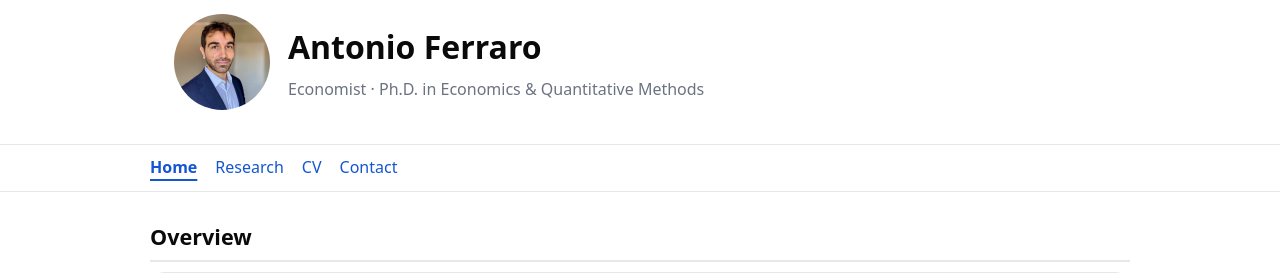
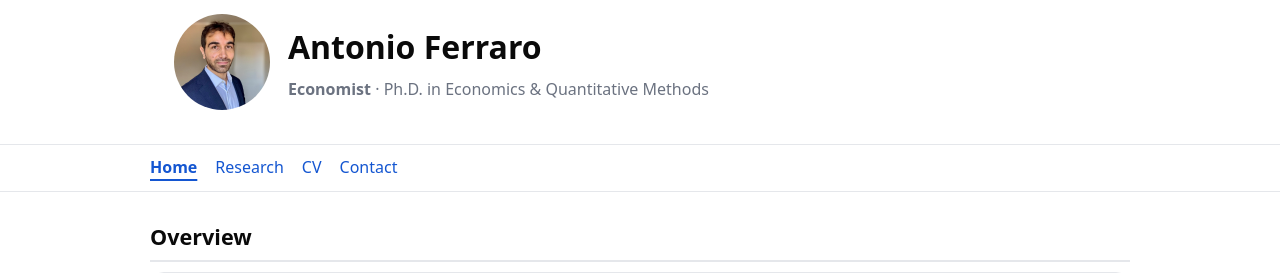
Before and after one commit to ferraroantonio/ferraroantonio.github.io, a Jekyll site: the page built from index.md, in a window 1280 px wide. Shown: the top 273 px of the page. Built offline with Jekyll 4.4.1, drawn with Linux system fonts in a browser that asks for light colours.

Commit message:
Update default.html

```diff
--- a/_layouts/default.html
+++ b/_layouts/default.html
@@ -58,7 +58,11 @@
     <img class="avatar" src="{{ '/assets/antonio.jpeg' | relative_url }}" alt="Portrait of Antonio Ferraro" loading="lazy">
     <div>
       <h1 class="title">Antonio Ferraro</h1>
-      <p class="subtitle">Economist · <span class="muted">Ph.D. in Economics & Quantitative Methods</span></p>
+      <p class="subtitle">
+      <strong class="role">Economist</strong>
+      <span aria-hidden="true"> · </span>
+      <span class="qualification">Ph.D. in Economics &amp; Quantitative Methods</span>
+</p>
     </div>
   </header>
 
```
